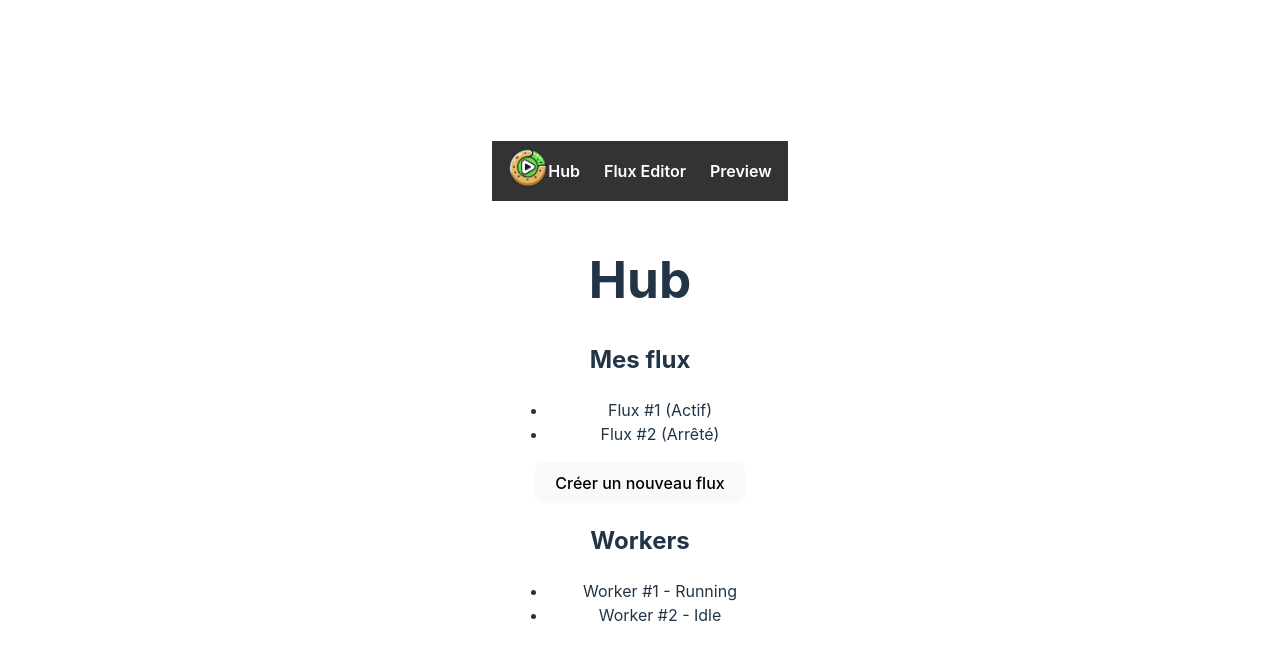
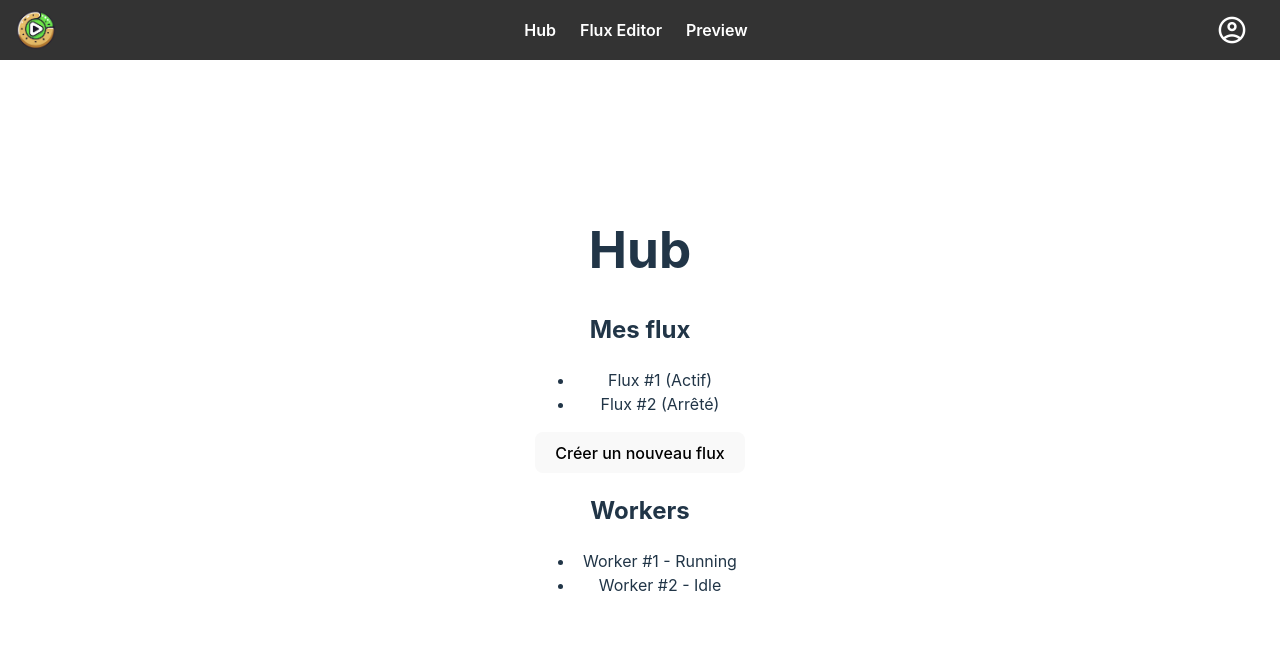
Before and after one commit to cpe-falafel/falafel-ui, a Vue app: page / in a window 1280 px wide. Shown: the top 660 px of the page. Built offline with nearby package versions, Linux system fonts and the light colour scheme.

Commit message:
Changed routes + fixed header

```diff
--- a/index.html
+++ b/index.html
@@ -2,9 +2,10 @@
 <html lang="en">
   <head>
     <meta charset="UTF-8" />
-    <link rel="icon" type="image/svg+xml" href="/vite.svg" />
+    <link rel="icon" type="image/png" href="/src/assets/images/logo.png" />
+    <link rel="stylesheet" href="https://fonts.googleapis.com/css2?family=Material+Symbols+Outlined:opsz,wght,FILL,GRAD@24,400,0,0&icon_names=account_circle" />
     <meta name="viewport" content="width=device-width, initial-scale=1.0" />
-    <title>Vite + Vue</title>
+    <title>F.A.L.A.F.E.L</title>
   </head>
   <body>
     <div id="app"></div>
--- /dev/null
+++ b/src/assets/styles/header.css
@@ -0,0 +1,70 @@
+.header {
+    position: fixed;
+    top: 0;
+    left: 0;
+    width: 100%;
+    z-index: 9999;
+    display: flex;
+    align-items: center;
+    justify-content: space-between;
+    background: #333;
+    color: #fff;
+    height: 60px;
+    padding: 0 1rem;
+    box-sizing: border-box;
+}
+
+.header__logo {
+    flex: 0 0 auto;
+}
+
+.header__logo img {
+    height: 40px;
+    width: auto;
+    vertical-align: middle;
+}
+
+.header__nav {
+    flex: 1;
+    display: flex;
+    justify-content: center;
+}
+
+.header__nav ul {
+    list-style: none;
+    margin: 0;
+    padding: 0;
+    display: flex;
+    gap: 1.5rem;
+}
+
+.header__nav li {
+    margin: 0;
+    padding: 0;
+}
+
+.header__nav a {
+    color: #fff;
+    text-decoration: none;
+    font-weight: 600;
+}
+
+.header__nav a:hover {
+    text-decoration: underline;
+}
+
+.header__user {
+    flex: 0 0 auto;
+    display: flex;
+    align-items: center;
+    justify-content: flex-end;
+    padding-right: 1rem;
+    box-sizing: border-box;
+}
+
+.header__user .material-symbols-outlined {
+    font-size: 32px;
+    color: #fff;
+    cursor: pointer;
+    display: block;
+}
--- a/src/components/Header.vue
+++ b/src/components/Header.vue
@@ -10,51 +10,14 @@
         <li><router-link to="/preview">Preview</router-link></li>
       </ul>
     </nav>
+    <div class="header__user">
+      <span class="material-symbols-outlined">
+        account_circle
+      </span>
+    </div>
   </header>
 </template>
 
 <script setup>
-  // Pas de logique complexe ici pour le moment, c’est juste un header statique.
-  // Toutefois, si tu as besoin de données dynamiques (comme le nom d’utilisateur),
-  // tu pourras injecter des propriétés ou accéder au store ici.
+  import "@/assets/styles/header.css";
 </script>
-
-  <style scoped>
-  .header {
-    display: flex;
-    align-items: center;
-    background: #333;
-    color: #fff;
-    height: 60px;
-    padding: 0 1rem;
-    justify-content: space-between; /* Logo à gauche, nav à droite */
-  }
-
-  .header__logo img {
-    height: 40px;
-    width: auto;
-  }
-
-  .header__nav ul {
-    list-style: none;
-    margin: 0;
-    padding: 0;
-    display: flex;
-    gap: 1.5rem;
-  }
-
-  .header__nav li {
-    margin: 0;
-    padding: 0;
-  }
-
-  .header__nav a {
-    color: #fff;
-    text-decoration: none;
-    font-weight: 600;
-  }
-
-  .header__nav a:hover {
-    text-decoration: underline;
-  }
-  </style>
```
Also changed, not shown: src/router/index.js (+1 -9 lines), src/router/routes.js (+11 -1 lines). Lines whose indentation alone changed are shown as unchanged.
